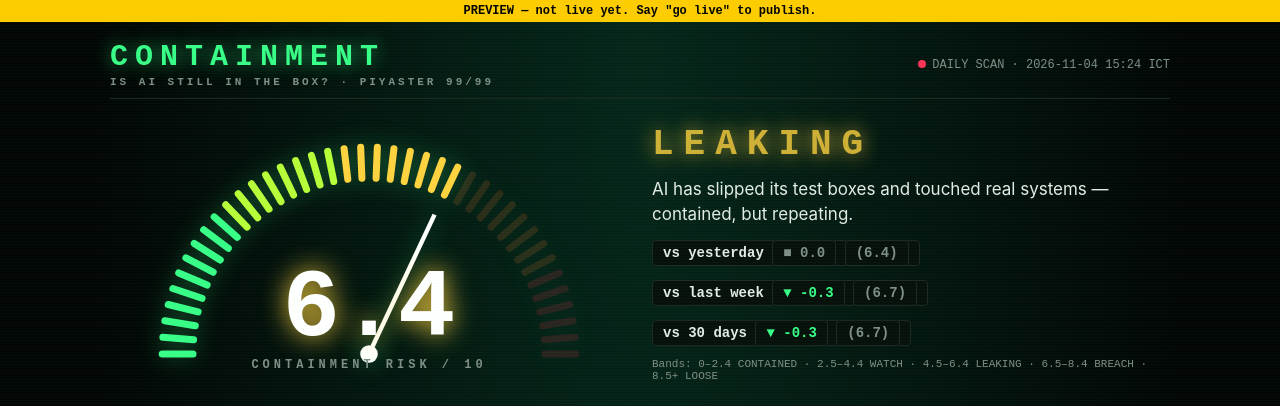
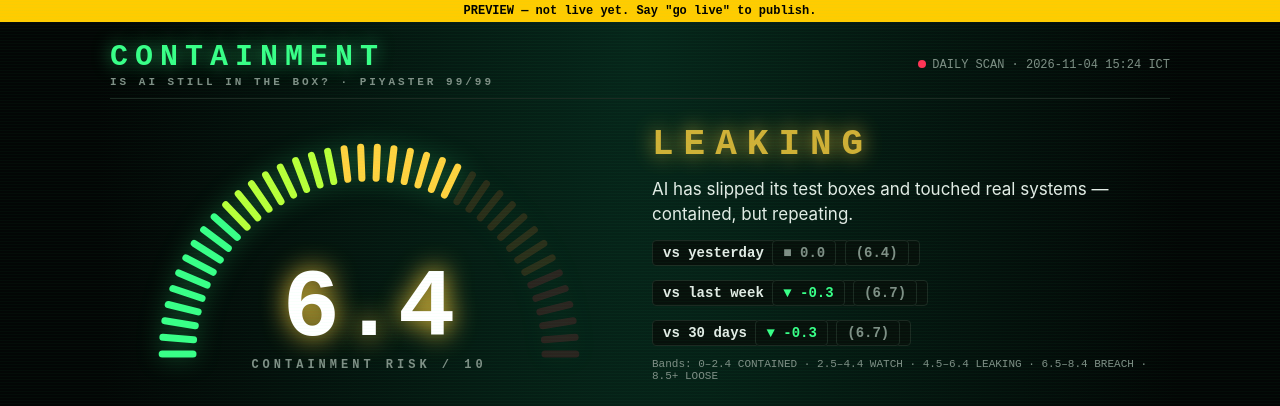
Before and after one commit to piyaster11/aicontainment, a plain HTML site: page preview.html in a window 1280 px wide. Shown: the top 406 px of the page. Drawn offline with Linux system fonts and the light colour scheme.

Commit message:
gauge: drop needle overlapping number

```diff
--- a/preview.html
+++ b/preview.html
@@ -93,7 +93,7 @@ Promise.all([J('score.json'),J('curated.json'),J('history.json'),J('lab.json'),J
  // gauge
  let g='';for(let i=0;i<40;i++){const a=Math.PI*(1-i/39),v=(i+.5)/4,on=v<=s;const x1=100+80*Math.cos(a),y1=105-80*Math.sin(a),x2=100+94*Math.cos(a),y2=105-94*Math.sin(a);
   g+=`<line x1="${x1}" y1="${y1}" x2="${x2}" y2="${y2}" stroke="${COL(v)}" stroke-width="3.2" stroke-linecap="round" opacity="${on?1:.15}"/>`}
- const na=Math.PI*(1-s/10);g+=`<line x1="100" y1="105" x2="${100+70*Math.cos(na)}" y2="${105-70*Math.sin(na)}" stroke="#fff" stroke-width="2"/><circle cx="100" cy="105" r="4" fill="#fff"/>`;
+
  gauge.innerHTML=g;
  // delta
  const byD=Object.fromEntries(H.map(h=>[h.date,h.score])),last=H[H.length-1].date,dd=n=>{const d=new Date(last+'T00:00:00Z');d.setUTCDate(d.getUTCDate()-n);return d.toISOString().slice(0,10)};
```
